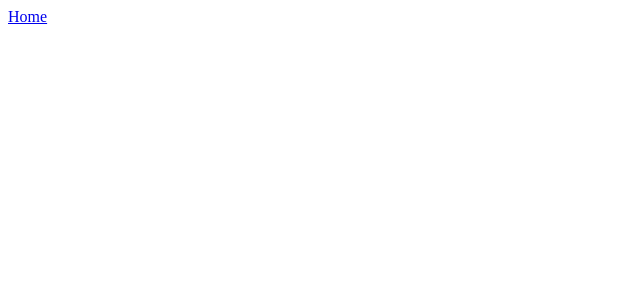
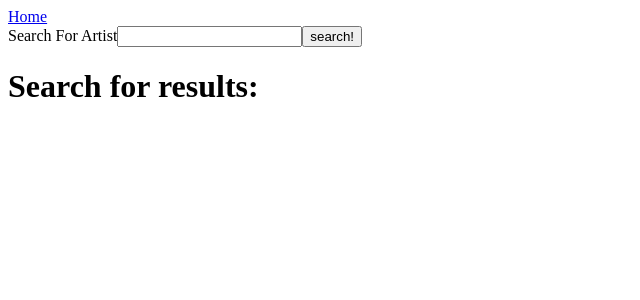
Before and after one commit to ccbass/acl-ct-musicbrainz-project, a React app: page / in a window 1280 px wide. Shown: the top 300 px of the page, without its empty margins (0-640 px from the left). Built offline with nearby package versions, Linux system fonts and the light colour scheme.

Commit message:
working main search container, mvp

```diff
--- a/src/components/app/App.jsx
+++ b/src/components/app/App.jsx
@@ -11,7 +11,7 @@ export default function App() {
         <Router>
             <Header/>
             <Switch>
-                {/* <Route exact path="/" component={SearchContainer}/> */}
+                <Route exact path="/" component={SearchContainer}/>
                 {/* <Route path="/:artist" component={}/> */}
                 <Route path="/:artist/:release" component={AlbumSongs}/>
                 <Route
--- /dev/null
+++ b/src/components/main-search/SearchBar.jsx
@@ -0,0 +1,20 @@
+import React from 'react';
+import PropTypes from 'prop-types';
+
+function SearchBar({ handleArtistChange, handleArtistSubmit }) {
+  return (
+    <div>
+      <label htmlFor="artist-input">Search For Artist</label>
+      <input type="text" id="artist-input" onChange={handleArtistChange}/>
+      <button onClick={handleArtistSubmit}>search!</button>
+
+    </div>
+  );
+}
+
+SearchBar.propTypes = {
+  handleArtistChange: PropTypes.func.isRequired,
+  handleArtistSubmit: PropTypes.func.isRequired
+};
+
+export default SearchBar;
--- /dev/null
+++ b/src/components/main-search/SearchControls.jsx
@@ -0,0 +1,35 @@
+import React from 'react';
+import PropTypes from 'prop-types';
+
+
+function SearchControls({ data: { count }, changeOffset, offSet }) {
+  const disableLow = offSet === 0 ? true : false;
+  const disableHigh = offSet > count - 10 ? true : false;
+
+
+  return (
+    <div>
+      <section>
+              Total Results: {count}
+        <br />
+              Current Page: {offSet / 10 + 1}
+      </section>
+      <button
+        disabled={disableLow}
+        onClick={() => changeOffset('DOWN')} >PREV</button>
+      <button
+        disabled={disableHigh}
+        onClick={() => changeOffset('UP')} >NEXT</button>
+    </div>
+  );
+
+
+}
+
+SearchControls.propTypes = {
+  data: PropTypes.object,
+  changeOffset: PropTypes.func.isRequired,
+  offSet: PropTypes.number.isRequired
+};
+
+export default SearchControls;
--- /dev/null
+++ b/src/components/main-search/SearchItem.jsx
@@ -0,0 +1,19 @@
+import React from 'react';
+import PropTypes from 'prop-types';
+import { Link } from 'react-router-dom';
+
+
+function SearchItem({ artist }) {
+  return (
+    <div>
+      <h3>{artist.name}</h3>
+      <Link to={`/${artist.id}`}>To: {artist.name}</Link>
+    </div>
+  );
+}
+
+SearchItem.propTypes = {
+  artist: PropTypes.object
+};
+
+export default SearchItem;
--- /dev/null
+++ b/src/components/main-search/SearchList.jsx
@@ -0,0 +1,24 @@
+import React from 'react';
+import PropTypes from 'prop-types';
+import SearchItem from './SearchItem';
+
+
+function SearchList({ data: { artists } }) {
+  return (
+    <div>
+      {artists.map(artist =>
+        <div key={artist.id}>
+          <SearchItem artist={artist} />
+        </div>
+      )}
+
+    </div>
+  );
+}
+
+SearchList.propTypes = {
+  data: PropTypes.object,
+};
+
+
+export default SearchList;
--- a/src/containers/SearchContainer.jsx
+++ b/src/containers/SearchContainer.jsx
@@ -1,9 +1,37 @@
-import React from 'react';
+import React, { useState } from 'react';
+import SearchBar from '../components/main-search/SearchBar';
+import SearchControls from '../components/main-search/SearchControls';
+import SearchList from '../components/main-search/SearchList';
+import useArtistFetch from '../hooks/FetchArtists';
 
 function SearchContainer() {
+  const [artist, setArtist] = useState(null);
+  const [newSearch, setNewSearch] = useState(null);
+  const { data, loading, offSet, changeOffset } = useArtistFetch(artist);
+
+  const handleArtistChange = (e) => {
+    setNewSearch(e.target.value);
+  };
+
+  const handleArtistSubmit = () => {
+    setArtist(newSearch);
+  };
+
   return (
     <div>
-            hello
+      <SearchBar
+        handleArtistChange={handleArtistChange}
+        handleArtistSubmit={handleArtistSubmit}
+      />
+      {data &&
+        <SearchControls data={data}
+          offSet={offSet}
+          changeOffset={changeOffset} />}
+
+      {loading === 'loading' && !artist && <h1>Search for results:</h1>}
+      {loading === 'loading' && artist && <h1>L O A D I N G</h1>}
+      {loading === 'idle' && data && <SearchList data={data} />}
+
     </div>
   );
 }
--- /dev/null
+++ b/src/hooks/FetchArtists.js
@@ -0,0 +1,54 @@
+import { useState, useEffect } from 'react';
+import PropTypes from 'prop-types';
+
+
+function useArtistFetch(artist) {
+  const [loading, setLoading] = useState('idle');
+  const [offSet, setOffset] = useState(0);
+  const [data, setData] = useState(null);
+  const [prevArtist, setPrevArtist] = useState(null);
+
+  const changeOffset = (dir) => {
+    if(dir === 'DOWN' && offSet > 0){
+      setOffset(prevOffset => prevOffset - 10);
+    }
+    if(dir === 'UP'){
+      setOffset(prevOffset => prevOffset + 10);
+    }
+  };
+
+  useEffect(() => {
+    setLoading('loading');
+    const fetchArtists = async () => {
+      // eslint-disable-next-line max-len
+      const rawData = await fetch(`https://musicbrainz.org/ws/2/artist?query=${artist}&fmt=json&limit=10&offset=${offSet}`);
+      const jsonData = await rawData.json();
+      setData(jsonData);
+      setPrevArtist(artist);
+
+      setTimeout(() => {
+        setLoading('idle');
+      }, 250);
+
+    };
+
+    if(artist){
+      fetchArtists();
+    }
+    if(artist !== prevArtist && artist){
+      setOffset(0, () => fetchArtists());
+    }
+
+  }, [offSet, artist]);
+
+
+  return { data, loading, offSet, changeOffset };
+}
+
+
+useArtistFetch.propTypes = {
+  artist: PropTypes.string,
+};
+
+
+export default useArtistFetch;
```
